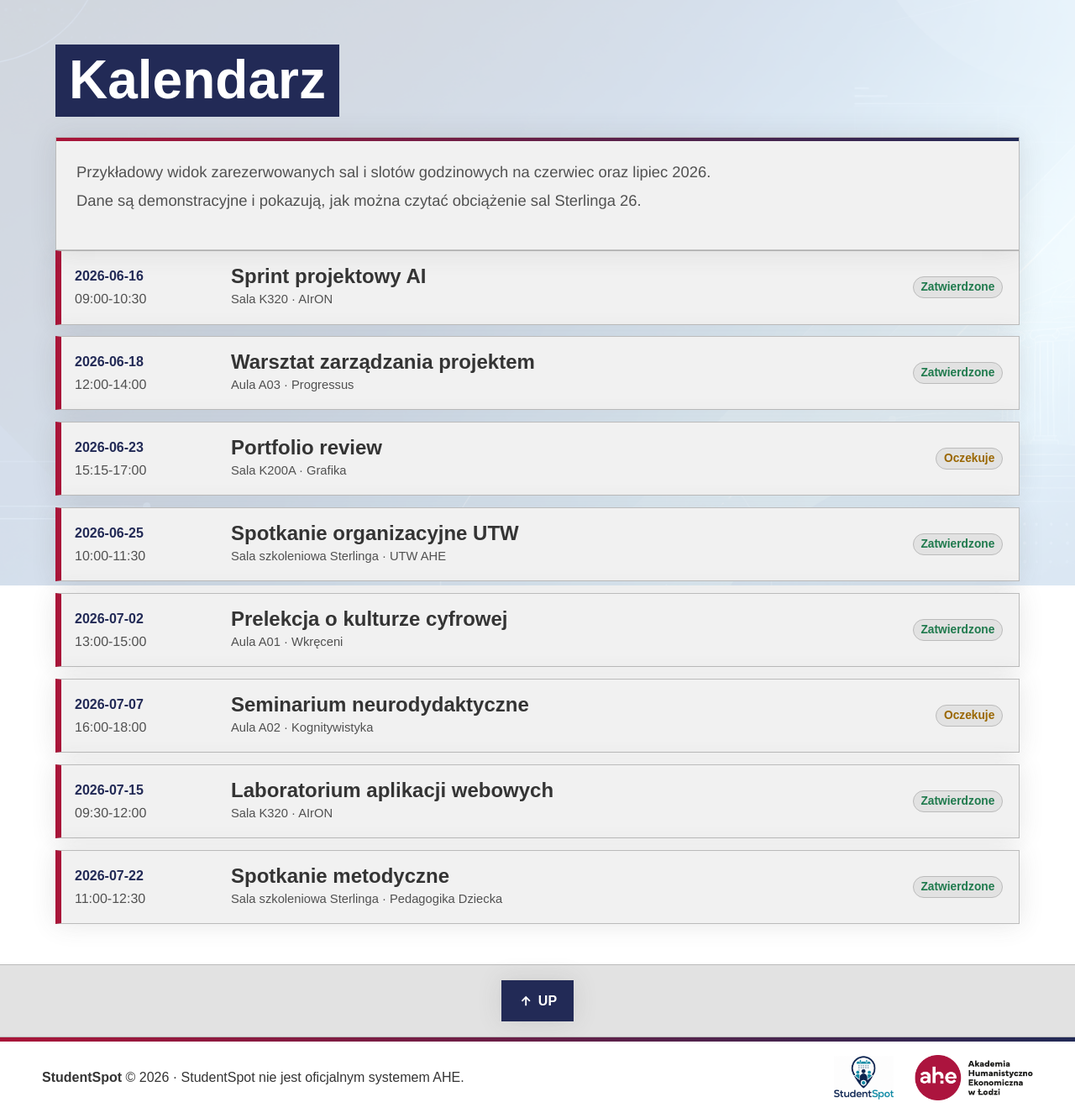
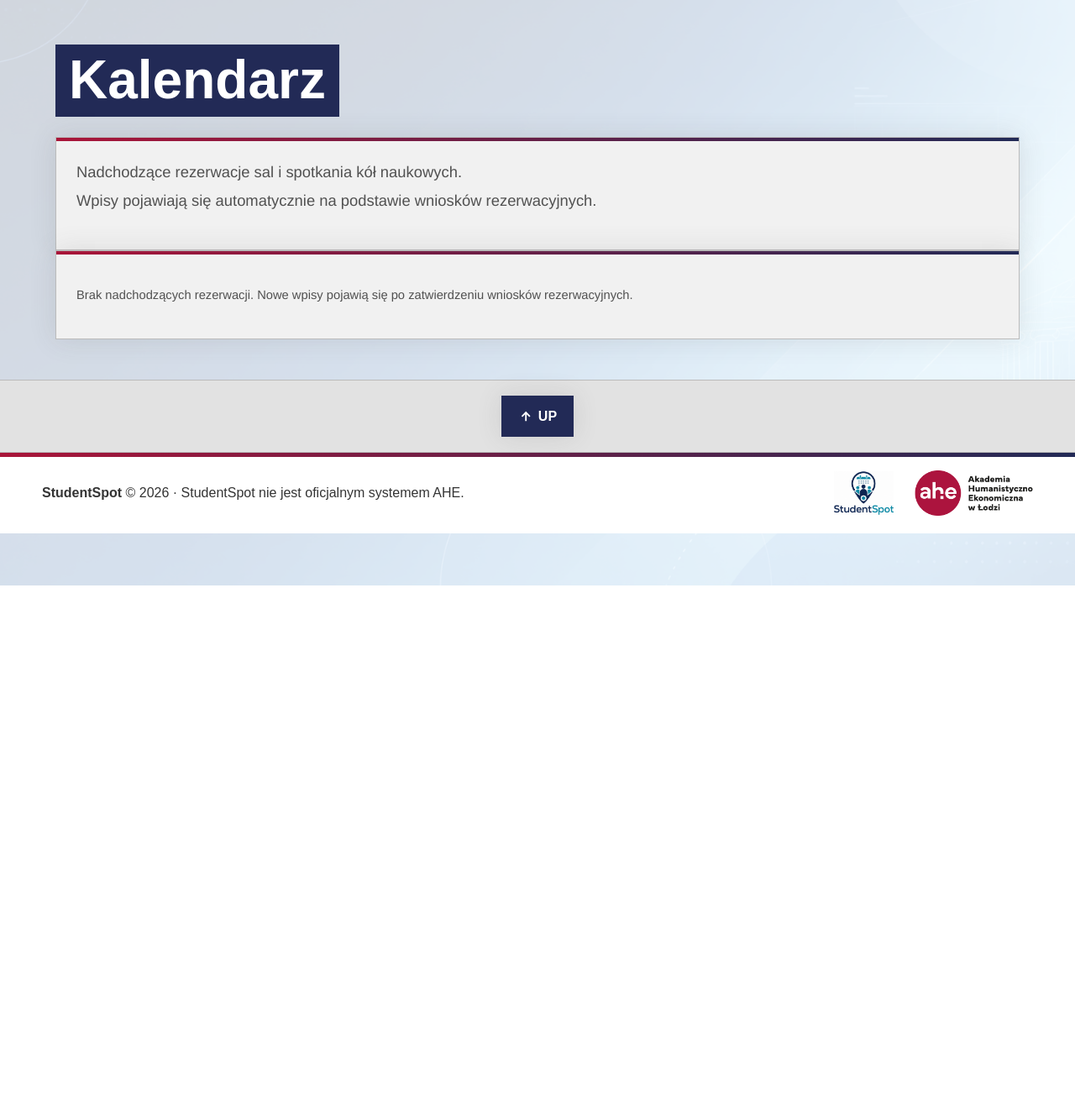
Before and after one commit to pawelkwaczynski/student_spot, a Flask app: page /calendar in a window 1280 px wide. Shown: the part 103-1434 px from the top of the page at 84% size. After the commit the page ends 800 px from the top, so only its background shows below. Run offline with Flask 3, Linux system fonts and the light colour scheme.

Commit message:
Modernize datetime and query APIs; serve calendar from database
- utcnow() now timezone-aware under the hood (no deprecated datetime.utcnow)
- Replace legacy Query.get_or_404 with db.get_or_404
- /calendar lists upcoming approved and pending reservations from the DB
  with an empty state, replacing the static June/July demo slots

Co-Authored-By: Claude Fable 5 <noreply@anthropic.com>

```diff
--- a/app/admin/routes.py
+++ b/app/admin/routes.py
@@ -56,7 +56,7 @@ def dashboard():
 @bp.route("/memberships/<int:membership_id>/decision", methods=["POST"])
 @login_required
 def decide_membership(membership_id: int):
-    membership = ClubMembership.query.get_or_404(membership_id)
+    membership = db.get_or_404(ClubMembership, membership_id)
     if not user_can_manage_club(g.user, membership.club):
         abort(403)
     action = request.form.get("action")
@@ -77,7 +77,7 @@ def decide_membership(membership_id: int):
 def decide_reservation(reservation_id: int):
     if g.user.global_role not in {"system_admin", "property_admin"}:
         abort(403)
-    reservation = Reservation.query.get_or_404(reservation_id)
+    reservation = db.get_or_404(Reservation, reservation_id)
     action = request.form.get("action")
     reason = (request.form.get("rejection_reason") or "").strip()
     if action == "approve":
@@ -99,7 +99,7 @@ def decide_reservation(reservation_id: int):
 def confirm_club(club_id: int):
     if g.user.global_role not in {"system_admin", "property_admin"}:
         abort(403)
-    club = Club.query.get_or_404(club_id)
+    club = db.get_or_404(Club, club_id)
     club.verification_status = "active_verified"
     club.last_verified_at = date.today()
     club.is_public = True
--- a/app/cli.py
+++ b/app/cli.py
@@ -18,6 +18,7 @@ from app.models import (
     Room,
     RoomFeature,
     User,
+    utcnow,
 )
 from app.security import hash_password
 
@@ -311,7 +312,7 @@ def register_cli(app: Flask) -> None:
         user.password_hash = hash_password(password)
         user.global_role = "system_admin"
         user.account_status = "active"
-        user.email_verified_at = user.email_verified_at or datetime.utcnow()
+        user.email_verified_at = user.email_verified_at or utcnow()
         db.session.commit()
         click.echo(f"System admin ready: {email}")
 
@@ -569,7 +570,7 @@ def seed_demo() -> None:
 
     rooms = seed_rooms(features)
 
-    now = datetime.utcnow().replace(minute=0, second=0, microsecond=0)
+    now = utcnow().replace(minute=0, second=0, microsecond=0)
     create_reservation(
         users["vice"],
         clubs["airon"],
--- a/app/clubs/routes.py
+++ b/app/clubs/routes.py
@@ -65,7 +65,7 @@ def list_clubs():
 
 @bp.route("/<int:club_id>", methods=["GET", "POST"])
 def detail(club_id: int):
-    club = Club.query.get_or_404(club_id)
+    club = db.get_or_404(Club, club_id)
     if not can_view_hidden_club(club):
         abort(404)
     if request.method == "POST" and not g.get("user"):
--- a/app/main/routes.py
+++ b/app/main/routes.py
@@ -6,7 +6,7 @@ from pathlib import Path
 
 from flask import Blueprint, current_app, g, render_template
 
-from app.models import Club, Event, Notification, Reservation, Room
+from app.models import Club, Event, Notification, Reservation, Room, utcnow
 from app.security import login_required
 
 bp = Blueprint("main", __name__)
@@ -84,82 +84,6 @@ NEWS_POSTS = [
         "source_url": "https://www.ahe.lodz.pl/kognitywistyka/kolo-naukowe",
         "excerpt_pl": "Koło rozwija zainteresowania umysłem, poznaniem, badaniami eksperymentalnymi i neurodydaktyką. Wpis stanowi templatkę dla kół spoza informatyki.",
         "excerpt_en": "The group develops interests in mind, cognition, experimental research, and neurodidactics. This post is a template for clubs outside computer science.",
-    },
-]
-
-
-CALENDAR_SLOTS = [
-    {
-        "date": "2026-06-16",
-        "time": "09:00-10:30",
-        "room": "Sala K320",
-        "club": "AIrON",
-        "title_pl": "Sprint projektowy AI",
-        "title_en": "AI project sprint",
-        "status": "approved",
-    },
-    {
-        "date": "2026-06-18",
-        "time": "12:00-14:00",
-        "room": "Aula A03",
-        "club": "Progressus",
-        "title_pl": "Warsztat zarządzania projektem",
-        "title_en": "Project management workshop",
-        "status": "approved",
-    },
-    {
-        "date": "2026-06-23",
-        "time": "15:15-17:00",
-        "room": "Sala K200A",
-        "club": "Grafika",
-        "title_pl": "Portfolio review",
-        "title_en": "Portfolio review",
-        "status": "pending",
-    },
-    {
-        "date": "2026-06-25",
-        "time": "10:00-11:30",
-        "room": "Sala szkoleniowa Sterlinga",
-        "club": "UTW AHE",
-        "title_pl": "Spotkanie organizacyjne UTW",
-        "title_en": "UTW organization meeting",
-        "status": "approved",
-    },
-    {
-        "date": "2026-07-02",
-        "time": "13:00-15:00",
-        "room": "Aula A01",
-        "club": "Wkręceni",
-        "title_pl": "Prelekcja o kulturze cyfrowej",
-        "title_en": "Digital culture talk",
-        "status": "approved",
-    },
-    {
-        "date": "2026-07-07",
-        "time": "16:00-18:00",
-        "room": "Aula A02",
-        "club": "Kognitywistyka",
-        "title_pl": "Seminarium neurodydaktyczne",
-        "title_en": "Neurodidactics seminar",
-        "status": "pending",
-    },
-    {
-        "date": "2026-07-15",
-        "time": "09:30-12:00",
-        "room": "Sala K320",
-        "club": "AIrON",
-        "title_pl": "Laboratorium aplikacji webowych",
-        "title_en": "Web app lab",
-        "status": "approved",
-    },
-    {
-        "date": "2026-07-22",
-        "time": "11:00-12:30",
-        "room": "Sala szkoleniowa Sterlinga",
-        "club": "Pedagogika Dziecka",
-        "title_pl": "Spotkanie metodyczne",
-        "title_en": "Teaching methods meeting",
-        "status": "approved",
     },
 ]
 
@@ -320,7 +244,16 @@ def news():
 
 @bp.route("/calendar")
 def calendar():
-    return render_template("main/calendar.html", slots=CALENDAR_SLOTS)
+    reservations = (
+        Reservation.query.filter(
+            Reservation.status.in_(("approved", "pending")),
+            Reservation.ends_at >= utcnow(),
+        )
+        .order_by(Reservation.starts_at.asc())
+        .limit(60)
+        .all()
+    )
+    return render_template("main/calendar.html", reservations=reservations)
 
 
 @bp.route("/local-heroes")
--- a/app/messages/routes.py
+++ b/app/messages/routes.py
@@ -92,7 +92,7 @@ def compose():
 @bp.route("/<int:recipient_id>")
 @login_required
 def detail(recipient_id: int):
-    recipient = ClubMessageRecipient.query.get_or_404(recipient_id)
+    recipient = db.get_or_404(ClubMessageRecipient, recipient_id)
     if recipient.recipient_id != g.user.id and recipient.message.sender_id != g.user.id:
         abort(403)
     if recipient.recipient_id == g.user.id and recipient.read_at is None:
--- a/app/models.py
+++ b/app/models.py
@@ -1,12 +1,12 @@
 from __future__ import annotations
 
-from datetime import datetime, timedelta
+from datetime import UTC, datetime, timedelta
 
 from app.extensions import db
 
 
 def utcnow() -> datetime:
-    return datetime.utcnow()
+    return datetime.now(UTC).replace(tzinfo=None)
 
 
 club_major_links = db.Table(
--- a/app/templates/main/calendar.html
+++ b/app/templates/main/calendar.html
@@ -4,24 +4,28 @@
   <h1 id="calendar-title" class="page-title">{{ t("calendar") }}</h1>
   <section class="panel calendar-intro page-intro" aria-labelledby="calendar-title">
     {% if locale == "pl" %}
-      <p class="lead">Przykładowy widok zarezerwowanych sal i slotów godzinowych na czerwiec oraz lipiec 2026.<br>Dane są demonstracyjne i pokazują, jak można czytać obciążenie sal Sterlinga 26.</p>
+      <p class="lead">Nadchodzące rezerwacje sal i spotkania kół naukowych.<br>Wpisy pojawiają się automatycznie na podstawie wniosków rezerwacyjnych.</p>
     {% else %}
-      <p class="lead">A sample view of booked rooms and time slots for June and July 2026.<br>The data is demonstrational and shows how Sterlinga 26 room usage can be read at a glance.</p>
+      <p class="lead">Upcoming room reservations and student club meetings.<br>Entries appear automatically based on reservation requests.</p>
     {% endif %}
   </section>
 
   <section class="calendar-list" aria-label="{{ t('calendar') }}">
-    {% for slot in slots %}
+    {% for reservation in reservations %}
       <article class="calendar-slot">
         <div>
-          <p class="calendar-date">{{ slot.date }}</p>
-          <p class="calendar-time">{{ slot.time }}</p>
+          <p class="calendar-date">{{ reservation.starts_at.strftime("%Y-%m-%d") }}</p>
+          <p class="calendar-time">{{ reservation.starts_at.strftime("%H:%M") }}-{{ reservation.ends_at.strftime("%H:%M") }}</p>
         </div>
         <div>
-          <h2>{{ slot.title_pl if locale == "pl" else slot.title_en }}</h2>
-          <p class="meta">{{ slot.room }} · {{ slot.club }}</p>
+          <h2>{{ reservation.title }}</h2>
+          <p class="meta">{{ reservation.room.name }} · {{ reservation.club.name_pl if locale == "pl" else reservation.club.name_en }}</p>
         </div>
-        <span class="status {{ slot.status }}">{{ t(slot.status) }}</span>
+        <span class="status {{ reservation.status }}">{{ t(reservation.status) }}</span>
+      </article>
+    {% else %}
+      <article class="panel">
+        <p class="meta">{{ t("calendar_empty") }}</p>
       </article>
     {% endfor %}
   </section>
--- a/app/translations/en.py
+++ b/app/translations/en.py
@@ -160,6 +160,7 @@ EN = {
     "privacy_hint": "Only describe event organization needs.",
     "open_dashboard": "Open my account",
     "demo_visual_alt": "StudentSpot welcome graphic with AHE branding and system features.",
+    "calendar_empty": "No upcoming reservations. New entries will appear once reservation requests are approved.",
     "utw_model_title": "UTW accounts and admin messages",
     "utw_model_copy": "In the MVP, the University of the Third Age has an organizer account that can reserve rooms and receive admin announcements as in-app notifications. A later version can add multiple UTW organizer accounts without student index numbers, with separate validation and group lists.",
     "utw_model_note": "The app does not create senior accounts from public data. UTW accounts are created by an administrator or process guardian.",
--- a/app/translations/pl.py
+++ b/app/translations/pl.py
@@ -160,6 +160,7 @@ PL = {
     "privacy_hint": "Podaj wyłącznie potrzeby organizacyjne wydarzenia.",
     "open_dashboard": "Otwórz moje konto",
     "demo_visual_alt": "Grafika powitalna StudentSpot z logo AHE i funkcjami systemu.",
+    "calendar_empty": "Brak nadchodzących rezerwacji. Nowe wpisy pojawią się po zatwierdzeniu wniosków rezerwacyjnych.",
     "utw_model_title": "Model kont UTW i komunikatów",
     "utw_model_copy": "W MVP Uniwersytet Trzeciego Wieku ma konto organizatora, które może rezerwować sale i odbierać komunikaty z panelu admina jako powiadomienia. W kolejnej wersji można dodać wiele kont organizatorów UTW bez numeru indeksu, z osobną walidacją i listą grup.",
     "utw_model_note": "Nie tworzymy kont dla seniorów z danych publicznych. Konta UTW zakłada administrator albo opiekun procesu.",
```
Also changed, not shown: app/reservations/routes.py (+4 -4 lines), tests/test_core_flows.py (+4 -1 lines).
